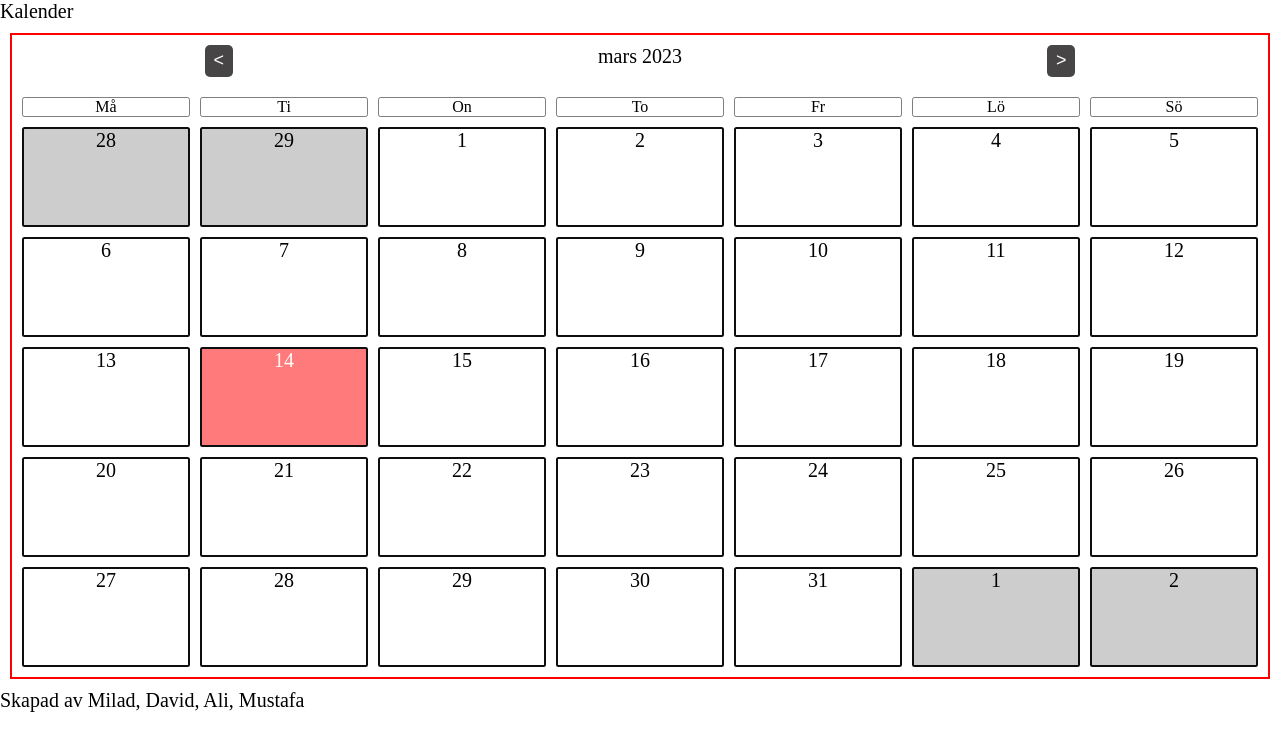
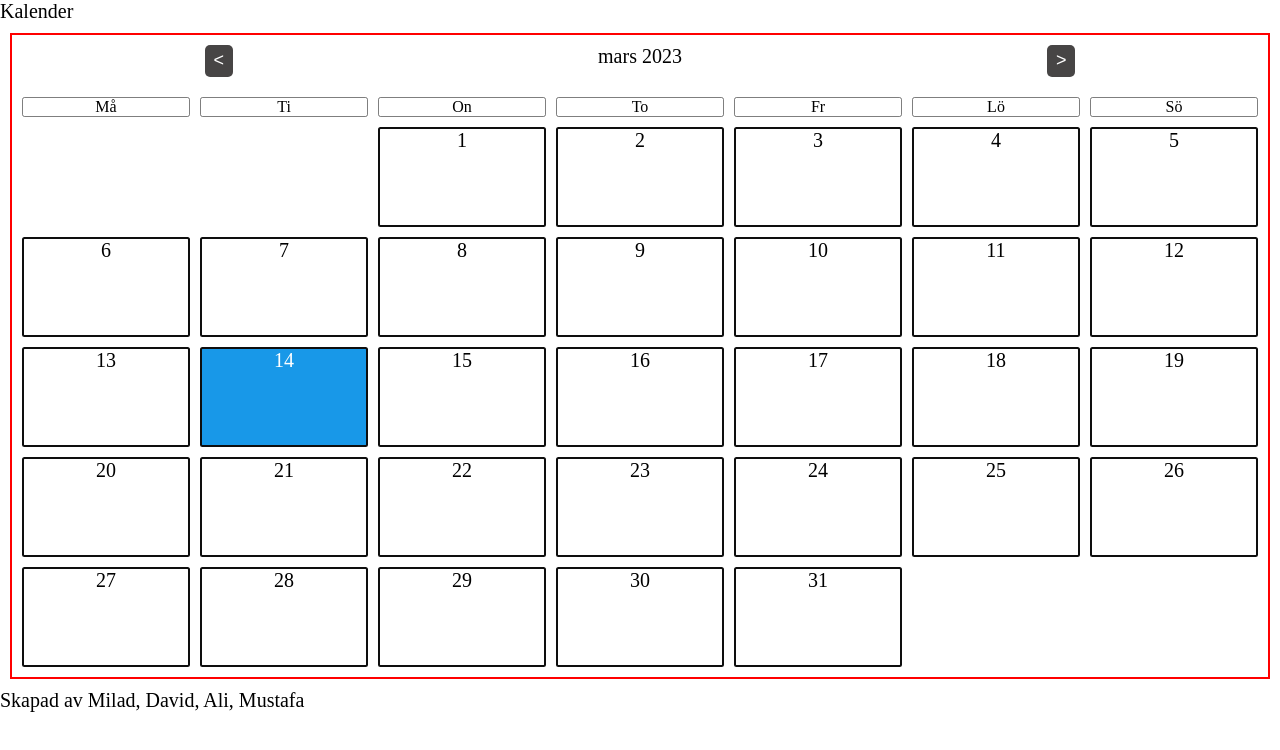
Before and after one commit to AliAl-Nasir/Space-Surfers, a plain HTML site: page index.html in a window 1280 px wide. Drawn offline with Linux system fonts and the light colour scheme.

Commit message:
Parkodning

```diff
--- a/script.js
+++ b/script.js
@@ -46,12 +46,13 @@ function generateDates() {
   const previousMonth = currentMonth === 0 ? 11 : currentMonth - 1;
   const previousYear = currentMonth === 0 ? currentYear - 1 : currentYear;
   const previousMonthEndDate = new Date(previousYear, previousMonth);
-    const previousMonthEndDay = previousMonthEndDate.getDay();
+  const previousMonthEndDay = previousMonthEndDate.getMonth();
   const previousMonthStartDate = new Date(
     previousYear,
     previousMonth,
-        1 - previousMonthEndDay - 1
+    1 - previousMonthEndDay - 0
   );
+//   console.log(previousMonthStartDate.getDate());
 
   //tömmer kalender
   dateContainer.innerHTML = "";
@@ -67,9 +68,10 @@ function generateDates() {
   //lägger till datum från föregående månad
   for (let i = 0; i < startDay; i++) {
     const previousMonthDateCell = document.createElement("div");
-        previousMonthDateCell.textContent =
-            previousMonthStartDate.getDate() + i;
-        previousMonthDateCell.classList.add("date-cell", "previous-month-cell");
+    // previousMonthDateCell.textContent =
+    //     previousMonthStartDate.getDay() + i;
+    // console.log(previousMonthStartDate.getDate())
+    previousMonthDateCell.classList.add("date-cell", "blank-cell");
     dateContainer.appendChild(previousMonthDateCell);
   }
 
@@ -83,11 +85,11 @@ function generateDates() {
     currentDate.setDate(currentDate.getDate() + 1);
   }
 
-    //lägger till datum från kommande månad
+  // lägger till datum från kommande månad
   for (let i = 1; i <= 6 - endDay; i++) {
     const nextMonthDateCell = document.createElement("div");
-        nextMonthDateCell.textContent = i;
-        nextMonthDateCell.classList.add("date-cell", "next-month-cell");
+    // nextMonthDateCell.textContent = i;
+    nextMonthDateCell.classList.add("date-cell", "blank-cell");
     dateContainer.appendChild(nextMonthDateCell);
   }
 
@@ -108,18 +110,74 @@ function generateDates() {
     }
   });
 
-    // Exempel på en lista med röda dagar
+  // midsommar och allahelgona
+  function isLeapYear(year) {
+    return year % 4 === 0 && (year % 100 !== 0 || year % 400 === 0);
+  }
+
+  const Easter = getEaster(isLeapYear(currentYear))
+  function getEaster(year) {
+  	let f = Math.floor,
+  		// Golden Number - 1
+  		G = year % 19,
+  		C = f(year / 100),
+  		// related to Epact
+  		H = (C - f(C / 4) - f((8 * C + 13)/25) + 19 * G + 15) % 30,
+  		// number of days from 21 March to the Paschal full moon
+  		I = H - f(H/28) * (1 - f(29/(H + 1)) * f((21-G)/11)),
+  		// weekday for the Paschal full moon
+  		J = (year + f(year / 4) + I + 2 - C + f(C / 4)) % 7,
+  		// number of days from 21 March to the Sunday on or before the Paschal full moon
+  		L = I - J,
+  		month = 3 + f((L + 40)/44),
+  		day = L + 28 - 31 * f(month / 4);
+
+  	return [month,day];
+  }
+
+  console.log(currentDate.getMonth())
+
+//   console.log(getEaster(currentYear)[0] - 2);
   const redDays = [
-    new Date(currentYear, 0, 1),  // Nyårsdagen
-    new Date(currentYear, 3, 30), // Långfredagen
-    new Date(currentYear, 4, 1),  // Första maj
-    new Date(currentYear, 5, 6),  // Nationaldagen
-    new Date(currentYear, 5, 25), // Midsommardagen
-    new Date(currentYear, 11, 24),// Julafton
-    new Date(currentYear, 11, 25),// Juldagen
-    new Date(currentYear, 11, 26),// Annandag jul
+    new Date(currentYear, 0, 1), // Nyårsdagen
+    new Date(currentYear, 0, 6), // trettondagen
+    new Date(currentYear, 4, 1), // Första maj
+    new Date(currentYear, 5, 6), // Nationaldagen
+    new Date(currentYear, 11, 25), // Juldagen
+    new Date(currentYear, 11, 26), // Annandag jul
+    //långfredagen
+    new Date(
+      currentYear,
+      getEaster(currentYear)[0] - 1,
+      getEaster(currentYear)[1] - 2
+    ),
+    //Påskdagen
+    new Date(
+      currentYear,
+      getEaster(currentYear)[0] - 1,
+      getEaster(currentYear)[1] - 0
+    ),
+    //Annandag påsk
+    new Date(
+      currentYear,
+      getEaster(currentYear)[0] - 1,
+      getEaster(currentYear)[1] + 1
+    ),
+    // Kristi himmelsfärdsdag
+    new Date(
+      currentYear,
+      getEaster(currentYear)[0] - 1,
+      getEaster(currentYear)[1] + 39
+    ),
+    //Pingst
+    new Date(
+      currentYear,
+      getEaster(currentYear)[0] - 1,
+      getEaster(currentYear)[1] + 49
+    ),
+      // midsommardagen //fel är inte alltid på samma datum
+    new Date(currentYear, 5, 24),
   ];
-
 
   // Loopar över varje datumcell
   dayOfMonth.forEach((cell) => {
@@ -130,7 +188,11 @@ const redDays = [
       parseInt(cell.textContent)
     );
     // Kollar om cellens datum finns i listan med röda dagar
-    if (redDays.some(redDay => redDay.toDateString() === cellDate.toDateString())) {
+    if (
+      redDays.some(
+        (redDay) => redDay.toDateString() === cellDate.toDateString()
+      )
+    ) {
       cell.classList.add("red-day");
     } else {
       cell.classList.remove("red-day");
--- a/style.css
+++ b/style.css
@@ -66,7 +66,7 @@ main {
 }
 
 .current-date {
-    background-color: rgb(255, 122, 122);
+    background-color: rgb(24, 152, 232);
     color: white;
 }
 
@@ -85,3 +85,7 @@ main {
 .red-day{
     background-color: red;
 }
+
+.blank-cell{
+    opacity: 0;
+}
```
Also changed, not shown: README.md. Lines whose indentation alone changed are shown as unchanged.
